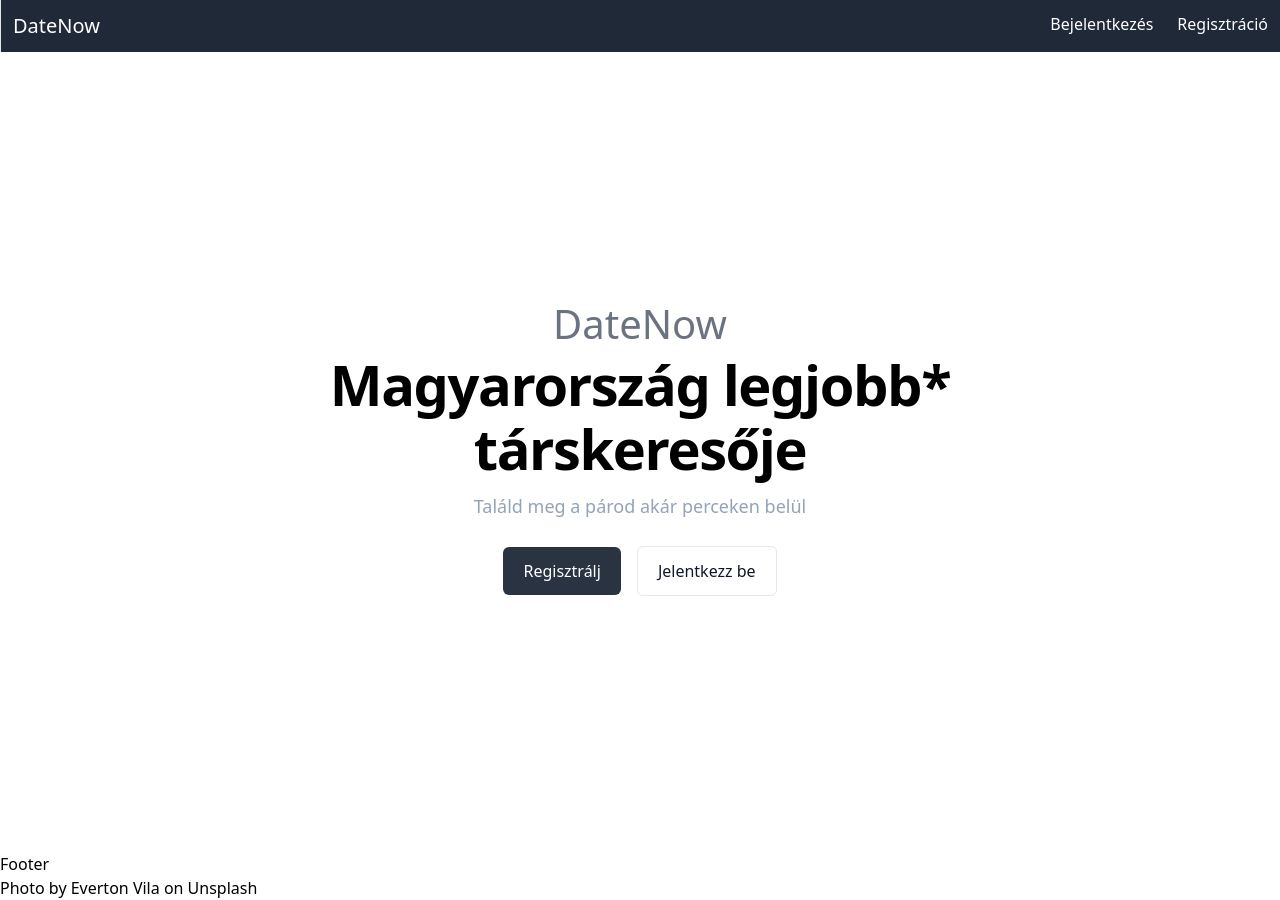
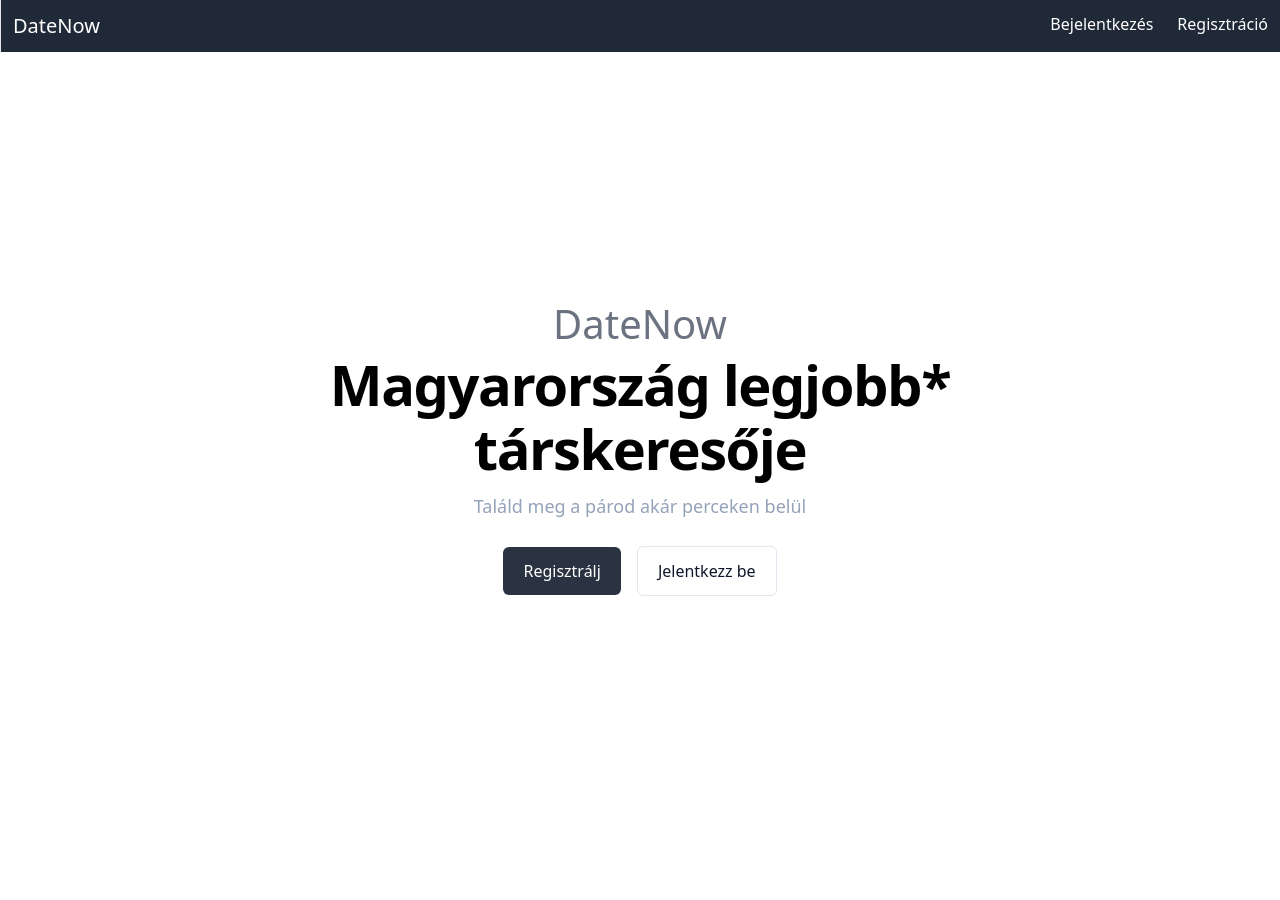
Before and after one commit to Homvi/next-tailwind-date, a Next.js app: page / in a window 1280 px wide. After the commit the page ends 852 px from the top, so only its background shows below. Built offline with nearby package versions, Linux system fonts and the light colour scheme.

Commit message:
remove footer content

```diff
--- a/components/Footer.jsx
+++ b/components/Footer.jsx
@@ -3,9 +3,7 @@ import React from 'react'
 const Footer = () => {
     return (
         <>
-            <div>Footer</div>
-            <span>Photo by <a href="https://unsplash.com/@evertonvila?utm_source=unsplash&utm_medium=referral&utm_content=creditCopyText">Everton Vila</a> on <a href="https://unsplash.com/s/photos/love?utm_source=unsplash&utm_medium=referral&utm_content=creditCopyText">Unsplash</a>
-            </span>
+            <div></div>
         </>
     )
 }
```
